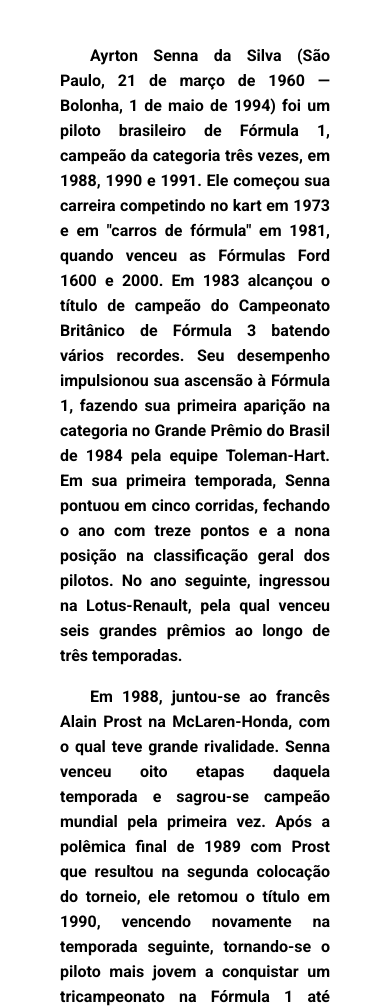
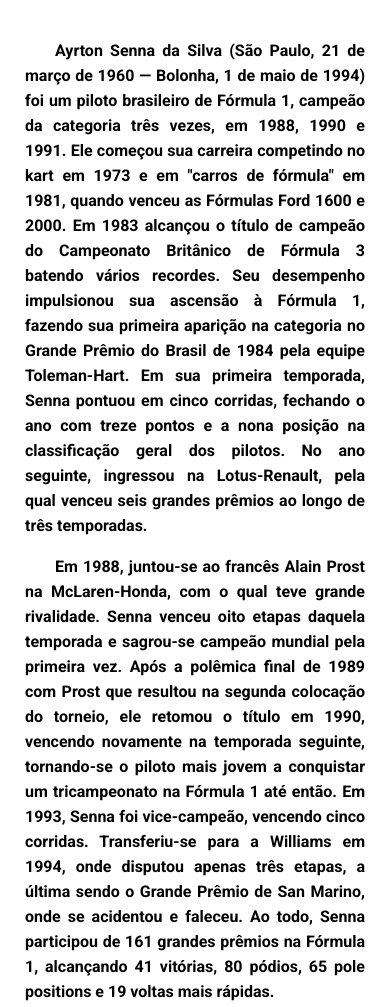
Before and after one commit to misaelguedes/ayrton-senna, a plain HTML site: page index.html in a window 390 px wide. Shown: the part 126-1133 px from the top of the page. Drawn offline with nearby package versions, Linux system fonts and the light colour scheme; a web font is replaced by a local one.

Commit message:
Alterei padding da section do media query

```diff
--- a/css/estilo.css
+++ b/css/estilo.css
@@ -232,6 +232,9 @@ footer > a:hover {
     #itens > a {
         font-size: 17px;
     }
+    section {
+        padding: 5px 25px;
+    }
     section > h1 {
         font-size: 2em;
     }
```
